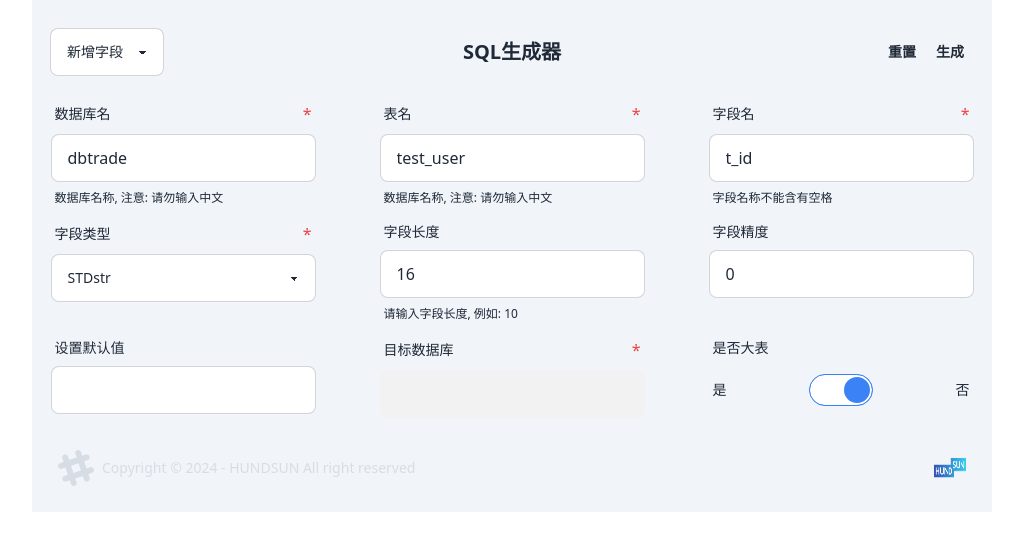
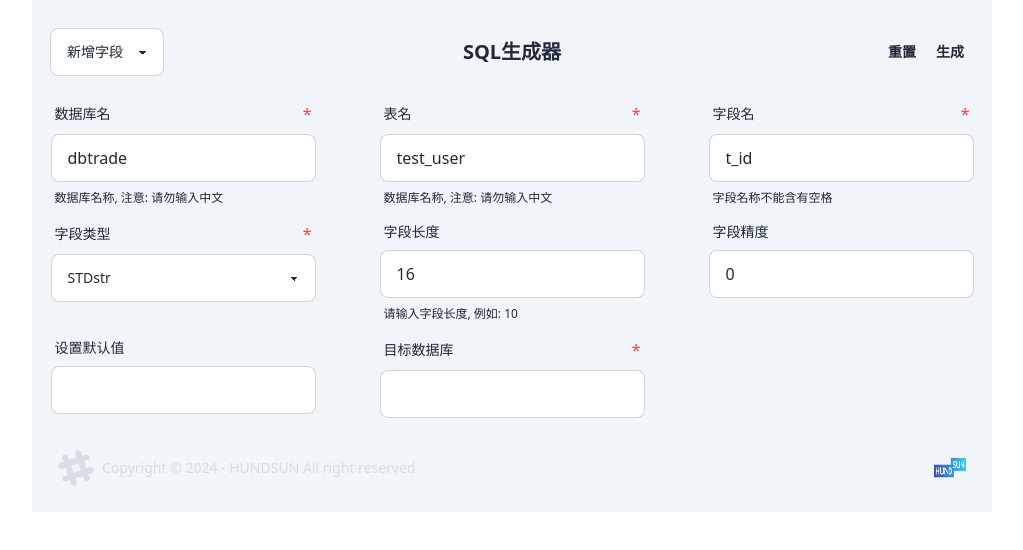
Before and after one commit to HikawaLee/sql-convert-main, a Vue app: page / in a window 1280 px wide. Shown: the top 550 px of the page, without its empty margins (128-1151 px from the left). Built offline with nearby package versions, Linux system fonts and the light colour scheme.

Commit message:
:chore: 更新UI适应评审需求

```diff
--- a/src/components/ComponentStore.vue
+++ b/src/components/ComponentStore.vue
@@ -46,7 +46,7 @@
           <span class="label-text">{{ props.state.label }}</span>
           <span v-if="props.state.required" class="text-red-500">*</span>
         </div>
-        <input class="input input-bordered" v-model="multipleAns" disabled :placeholder="''" @change="updateConfig"/>
+        <input class="input input-bordered relative flex" v-model="multipleAns" readonly :placeholder="''" @change="updateConfig">
         <div class="label">
           <span class="label-text-alt">{{ props.state.desc }}</span>
         </div>
@@ -236,11 +236,11 @@ const verifyNumber = (rules, value) => {
       warningShow.value = false
     } else {
       warningText.value = "输入值不在有效范围内。";
-      handleWarning()
+      warningShow.value = true;
     }
   } else {
     warningText.value = "输入值不是有效的数字。";
-    handleWarning()
+    warningShow.value = true;
   }
   return true;
 }
@@ -253,20 +253,11 @@ const verifyString = (rules, str) => {
     warningShow.value = false
   } else {
     warningText.value = "输入的字符串包含汉字或空格。";
-    handleWarning()
+    warningShow.value = true
   }
 }
 
 
-
-// 用于控制警告信息的显示
-const handleWarning = () => {
-  warningShow.value = true
-  setTimeout(() => {
-    warningShow.value = false
-    singleAns.value = null
-  }, 1500)
-}
 
 
 </script>
--- a/src/conf/ActionConfig.js
+++ b/src/conf/ActionConfig.js
@@ -136,15 +136,6 @@ const actions = [
                             dbConf.oracle,
                             dbConf.tdsql,
                         ],
-                },
-                {
-                    "type": inputType.TOGGLE,
-                    "title": dbConf.bigTableLabel,
-                    "value": {
-                        "type": String,
-                        "default": "否",
-                    },
-                    "options": ["是", "否"],
                 },
             ],
     },
@@ -915,21 +906,6 @@ const actions = [
             },
         ],
     },
-    {
-        "desc": "debug",
-        "layout": [
-            {
-                "type": inputType.INPUT,
-                "title": dbConf.dbName,
-
-                "value": {
-                    "type": String,
-                    "default": "C##DBTRADE",
-                },
-                "desc": "数据库名称, 注意: 请勿输入中文",
-            },
-        ],
-    },
 ]
 
 
--- a/src/views/Main.vue
+++ b/src/views/Main.vue
@@ -171,7 +171,7 @@ const generate = (data) => {
       alterShow.value = true;
       setTimeout(() => {
         alterShow.value = false;
-      }, 500)
+      }, 10000)
       shouldReturn = true;
     }
     return acc;
```
